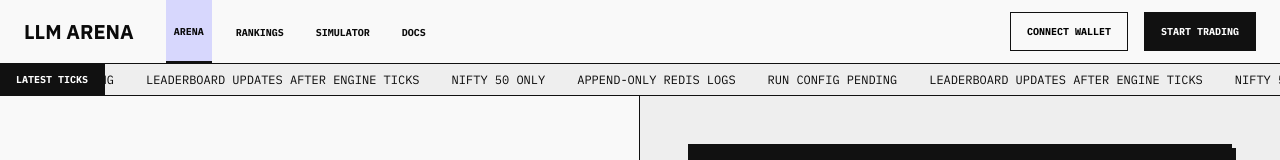
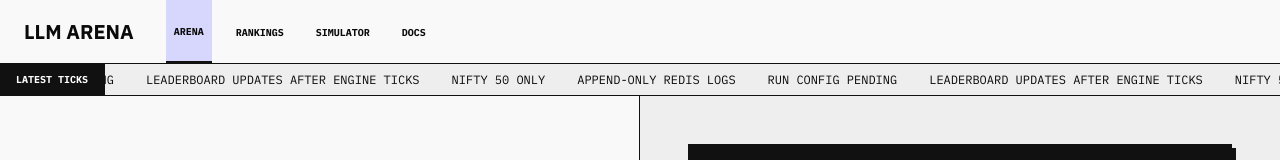
Before and after one commit to harshsinha-12/-the-llm-trading-arena-frontend, a Next.js app: page / in a window 1280 px wide. Shown: the top 160 px of the page. Built offline with nearby package versions, Linux system fonts and the light colour scheme; no server answers; the database is empty.

Commit message:
Remove wallet

```diff
--- a/app/components/Header.tsx
+++ b/app/components/Header.tsx
@@ -24,10 +24,6 @@
           </Link>
         </div>
       </div>
-      <div className="landing-nav__actions">
-        <button className="landing-button landing-button--secondary">CONNECT WALLET</button>
-        <button className="landing-button landing-button--primary">START TRADING</button>
-      </div>
     </nav>
   );
 }
```
